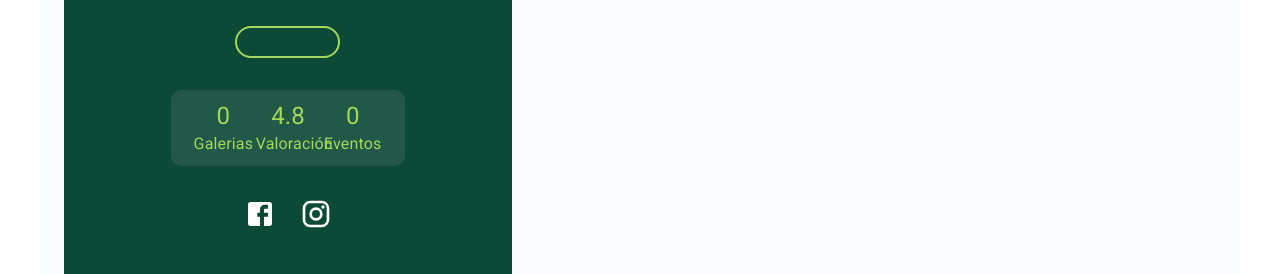
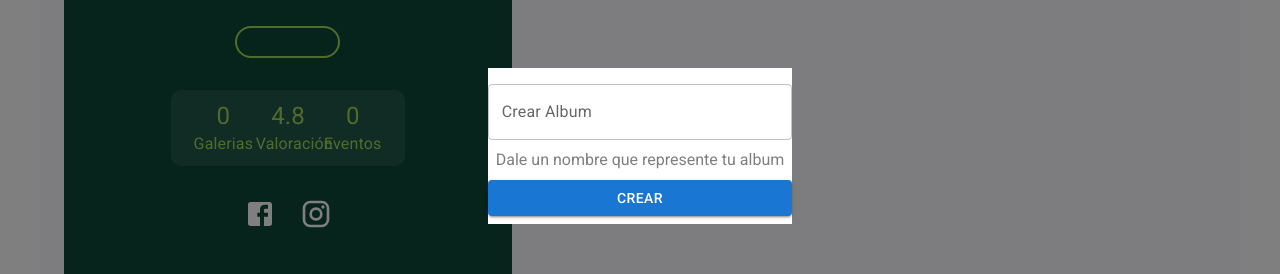
Before and after one commit to No-Country-simulation/s16-17-t-python-react, a React (Vite) app in the folder frontend/: page /account in a window 1280 px wide. Both pictures are taken after a click on the button "CREAR". Shown: the part 254-528 px from the top of the page. Built offline with nearby package versions, Linux system fonts and the light colour scheme; no server answers.

Commit message:
Add: botón flotante para la creacion de album y modal con formulario

```diff
--- a/frontend/src/components/tabs/TabsPanel.jsx
+++ b/frontend/src/components/tabs/TabsPanel.jsx
@@ -34,7 +34,7 @@ export const TabsPanel = () => {
 						</TabList>
 					</Box>
 					{/* Aqui se deben importar y colocar los componentes que se mostrarán dentro de las tabs */}
-					<TabPanel value="1">
+					<TabPanel value="1" sx={{p: '24px 0'}}>
 						<AlbumComponent />
 						{/* <CreateAlbum/> */}
 					</TabPanel>
--- a/frontend/src/pages/galery/AlbumComponent.jsx
+++ b/frontend/src/pages/galery/AlbumComponent.jsx
@@ -1,15 +1,19 @@
 /* eslint-disable arrow-body-style */
-import React from 'react'
+import { useState } from 'react'
 import datos from './galery.json'
 import Fab from '@mui/material/Fab'
 import FavoriteBorderIcon from '@mui/icons-material/FavoriteBorder'
 import LocationOnIcon from '@mui/icons-material/LocationOn'
 import DriveFileRenameOutlineIcon from '@mui/icons-material/DriveFileRenameOutline'
-import { Box } from '@mui/material'
+import { Modal } from '@mui/material'
+import { CreateAlbum } from './CreateAlbum'
 
 export const AlbumComponent = () => {
+    const [open, setOpen] = useState(false);
+    const handleOpen = () => setOpen(true);
+    const handleClose = () => setOpen(false);
 	return (
-		<section className="grid grid-cols-1 gap-2 w-full  md:grid-cols-2 md:gap-[1rem] md:justify-center p-3 md:grid-rows-2 md:w-full md:max-w-[658px] md:mx-auto lg:max-w-[1042px]">
+		<section className="grid grid-cols-1 gap-2 w-full md:grid-cols-2 md:gap-[1rem] md:justify-center p-3 md:grid-rows-2 md:w-full md:max-w-[658px] md:mx-auto lg:max-w-[1042px]">
 			{datos.map((e) => (
 				<div
 					className="w-[19rem]  lg:w-[30rem] mx-auto h-full hover:scale-105  transition-all .5s ease-in-out border rounded-lg shadow-lg p-6 flex flex-col gap-3"
@@ -51,6 +55,7 @@ export const AlbumComponent = () => {
 			))}
 			<Fab
 				variant="extended"
+                onClick={handleOpen}
 				sx={{
 					position: 'fixed',
 					bottom: 16,
@@ -62,6 +67,15 @@ export const AlbumComponent = () => {
 				<DriveFileRenameOutlineIcon className="text-[#6E9E30] mr-1" />
 				Crear
 			</Fab>
+            <Modal
+                open={open}
+                onClose={handleClose}
+                aria-labelledby="modal-modal-title"
+                aria-describedby="modal-modal-description"
+                sx={{display: 'flex', alignItems: 'center', justifyContent: 'center'}}
+            >
+                <CreateAlbum />
+            </Modal>
 		</section>
 	)
 }
--- a/frontend/src/pages/galery/CreateAlbum.jsx
+++ b/frontend/src/pages/galery/CreateAlbum.jsx
@@ -1,6 +1,6 @@
 /* eslint-disable no-console */
 // import { useParams } from "react-router-dom"
-import { useState } from 'react'
+import { useState, forwardRef } from 'react'
 import { CreateAlbumStore } from './store'
 import style from './style.module.css'
 import {
@@ -13,7 +13,7 @@ import {
 } from '@mui/material'
 const { form_create_album } = style
 import { Toaster, toast } from 'sonner'
-export const CreateAlbum = () => {
+export const CreateAlbum = forwardRef((props, ref) => {
 	// const {TitleAlbum } = CreateAlbumStore()
 	const [dataTitle, setDatatitle] = useState('')
 
@@ -43,8 +43,8 @@ export const CreateAlbum = () => {
 
 	const { button_register, form_create_album } = style
 	return (
-		<>
-			<form onSubmit={SubmitAlbum}>
+		<div ref={ref} {...props}>
+			<form onSubmit={SubmitAlbum} className='bg-white'>
 				<FormControl fullWidth margin="normal">
 					<InputLabel
 						className={form_create_album}
@@ -81,6 +81,6 @@ export const CreateAlbum = () => {
 					</Button>
 				</FormControl>
 			</form>
-		</>
+		</div>
 	)
-}
+});
```
Also changed, not shown: 1 other file (tests, documents, lock files or other folders).
